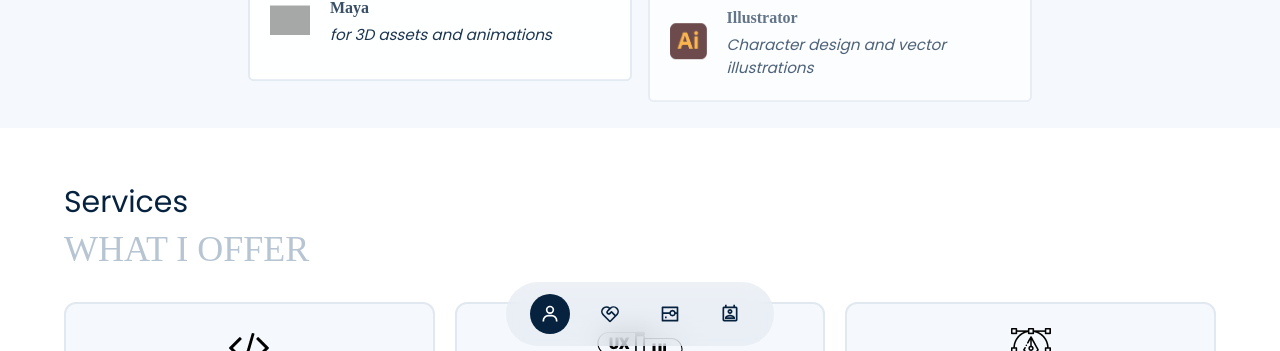
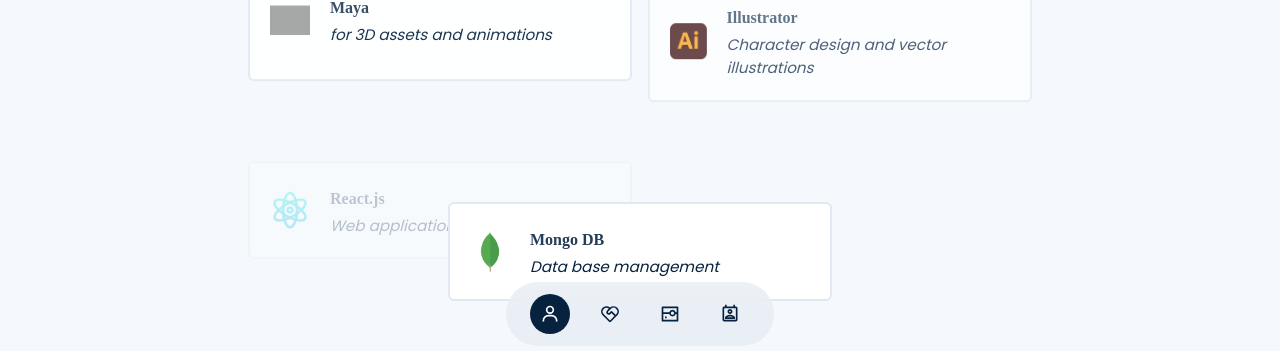
Before and after one commit to Log-Mushun/MyPortfolio, a React (Vite) app: page / in a window 1280 px wide. Shown: the part 1254-1605 px from the top of the page. Built offline with nearby package versions, Linux system fonts and the light colour scheme; grey boxes are pictures that could not be loaded; a web font is replaced by a local one.

Commit message:
adding descriptions

```diff
--- a/src/Content.js
+++ b/src/Content.js
@@ -141,7 +141,30 @@ export const content = {
                     4: "4. I can generate repeating patterns in Illustrator, adding texture and depth to designs.",
                 },
                 logo: ai,
-            }
+            },
+              {
+                name: "React.js",
+                para: "Web applications",
+                list: {
+                    1: "1. I have experience in building dynamic single-page web applications with visually stunning user interfaces using React.",
+                    2: "2. I am proficient in crafting single-page websites using React, delivering a seamless user experience.",
+                    3: "3. I can integrate external plugins and tools into React projects to improve productivity and streamline development processes.",
+                },
+                logo: reactjs,
+            },
+            {
+
+            },
+            {
+                name: "Mongo DB",
+                para: "Data base management",
+                list: {
+                    1: "1. Designing and implementing MongoDB data models.",
+                    2: "2. Writing efficient queries using the MongoDB query language.",
+                    3: "3. Troubleshooting common MongoDB performance and scalability issues."
+                },
+                logo: mongodb,
+            },
         ],
         icon: MdArrowForward,
     },
```
